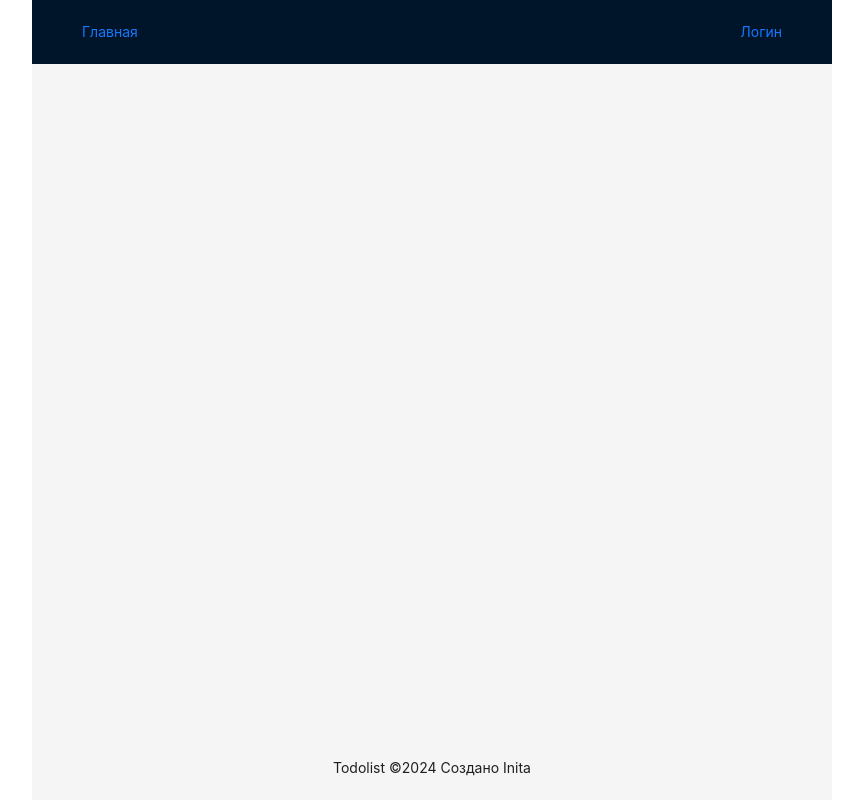
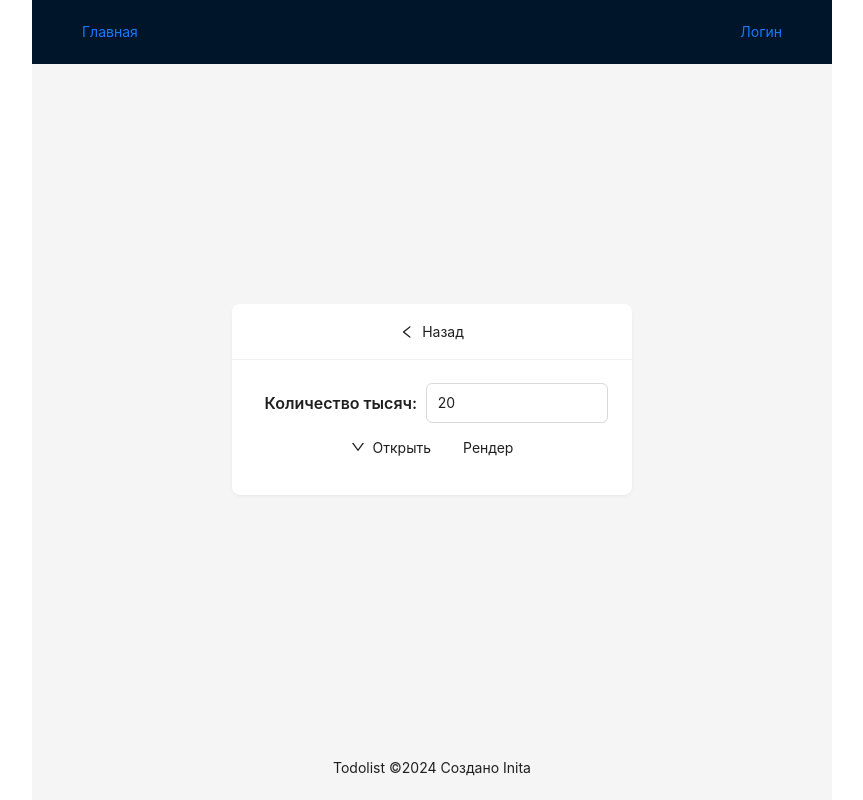
Before and after one commit to AlexandrInita/react-ts-todolist, a React (Vite) app: page /memoization in a window 1280 px wide. Shown: the whole page, without its empty margins (208-1071 px from the left). Built offline with nearby package versions, Linux system fonts and the light colour scheme.

Commit message:
add MemoizationPage

```diff
--- a/src/components/AppRouter.tsx
+++ b/src/components/AppRouter.tsx
@@ -6,6 +6,7 @@ import TaskListPage from '../pages/TaskListPage'
 import TaskPage from '../pages/TaskPage'
 import MainPage from '../pages/MainPage'
 import ReactContextApiPage from '../pages/ReactContextApiPage'
+import MemoizationPage  from '../pages/MemoizationPage'
 
 const AppRouter = () => {
   return (
@@ -18,6 +19,7 @@ const AppRouter = () => {
       <Route path='/tasks'>
         <Route path=':id' element={<TaskPage />} />
       </Route>
+      <Route path='/memoization' element={<MemoizationPage />} />
 
       {
     //   priveteRoutes.map(route =>
--- /dev/null
+++ b/src/components/MemoizationPage/BIgColorComponent.tsx
@@ -0,0 +1,32 @@
+import {
+  memo,
+} from "react";
+
+const BigColorComponent = memo(({ initObj, chooseColor }: { initObj: { countElement: number, color: string }, test: () => void }) => {
+  const blocks = Array(initObj.countElement).fill(0).map((el, id) => {
+    return {
+      id: id,
+      hexColor: `#${(Math.abs(id)).toString(16).padEnd(6, initObj.color)}50`
+    }
+  })
+
+  console.log('render')
+
+  return (
+    <div style={{ maxHeight:"300px", overflow: "auto"}}>
+    {
+      blocks.map(block =>
+        <div
+          key={block.id}
+          style={{ cursor: "pointer", backgroundColor: block.hexColor, height: "36px" }}
+          onClick={() => { chooseColor(block.hexColor) }}
+        >
+          {block.hexColor}
+          </div>
+      )
+    }
+    </div>
+  )
+})
+
+export default BigColorComponent
--- a/src/pages/MainPage.tsx
+++ b/src/pages/MainPage.tsx
@@ -9,8 +9,9 @@ import { Link } from 'react-router-dom'
 
 const MainPage: FC = () => {
   const links = [
-    { link: '/tasks', name: 'Todo-list' },
+    { link: '/tasks', name: 'Лист задач' },
     { link: '/react-provider', name: 'React ContextApi' },
+    { link: '/memoization', name: 'Мемоизация' },
     { link: '/', name: 'О проекте' },
   ]
 
--- /dev/null
+++ b/src/pages/MemoizationPage.tsx
@@ -0,0 +1,93 @@
+import {
+  FC,
+  useCallback,
+  useState,
+  useMemo,
+} from 'react'
+import { useNavigate } from 'react-router-dom'
+import {
+  DownOutlined,
+  LeftOutlined,
+  UpOutlined
+} from '@ant-design/icons'
+import {
+  Card,
+  Button,
+  Input,
+  Typography,
+} from 'antd'
+import BigColorComponent from '../components/MemoizationPage/BIgColorComponent'
+
+const MemoizationPage: FC = () => {
+  const navigate = useNavigate()
+  const [showBigColorComponent, setShowBigColorComponent] = useState(false)
+  const [triggerRenderBoolean, setTriggerRenderBoolean] = useState(false)
+  const [countThousend, setCountThousend] = useState(20)
+  const [color, setColor] = useState('ffffff')
+
+  const initObj = useMemo(() => {
+    return {
+      countElement: countThousend * 1000,
+      color: color.replace('#', ''),
+    }
+  }, [countThousend, color])
+
+  const chooseColorWhithLog = useCallback((hexColor: string) => {
+    console.log('chooseColorWhithLog');
+    setColor(hexColor)
+  }, [])
+
+  console.log('render MemoizationPage');
+
+
+  return (
+    <Card
+      title={
+        <Button
+          type="text"
+          icon={<LeftOutlined />}
+          onClick={() => { navigate('/') }}
+        >
+          Назад
+        </Button>
+      }
+      bordered={false}
+      style={{ width: '400px' }}
+    >
+      <div className="d-flex mb-2">
+        <Typography.Title level={5} style={{ marginTop: '8px', width: '100%'}}>Количество тысяч:</Typography.Title>
+        <Input
+          type="number"
+          value={countThousend}
+          onChange={(e) => { setCountThousend((state) => {
+            if (Number(e.target.value) <= 0) return 0
+            if (Number(e.target.value) >= 20) return state
+            return Number(e.target.value)
+            })
+          }}
+        />
+      </div>
+
+      <Button
+        type="text"
+        icon={showBigColorComponent ? <UpOutlined /> : <DownOutlined />}
+        className='mb-2'
+        onClick={() => { setShowBigColorComponent(state => !state) }}
+      >
+        {showBigColorComponent ? 'Скрыть' : 'Открыть'}
+      </Button>
+
+      <Button
+        type="text"
+        className='mb-2'
+        onClick={() => { setTriggerRenderBoolean(state => !state) }}
+      >
+        Рендер
+      </Button>
+
+      { showBigColorComponent && <BigColorComponent initObj={initObj} chooseColor={chooseColorWhithLog} /> }
+    </Card>
+  )
+}
+
+export default MemoizationPage
```
